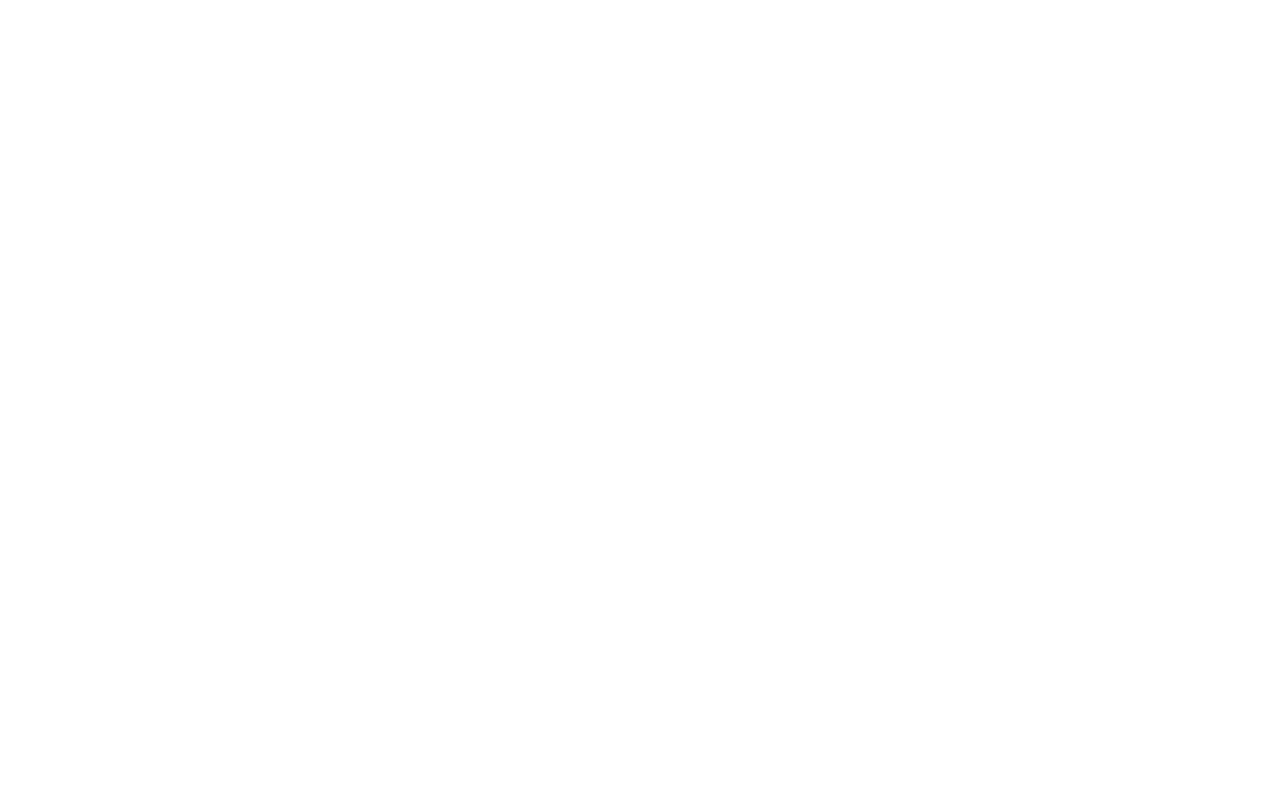
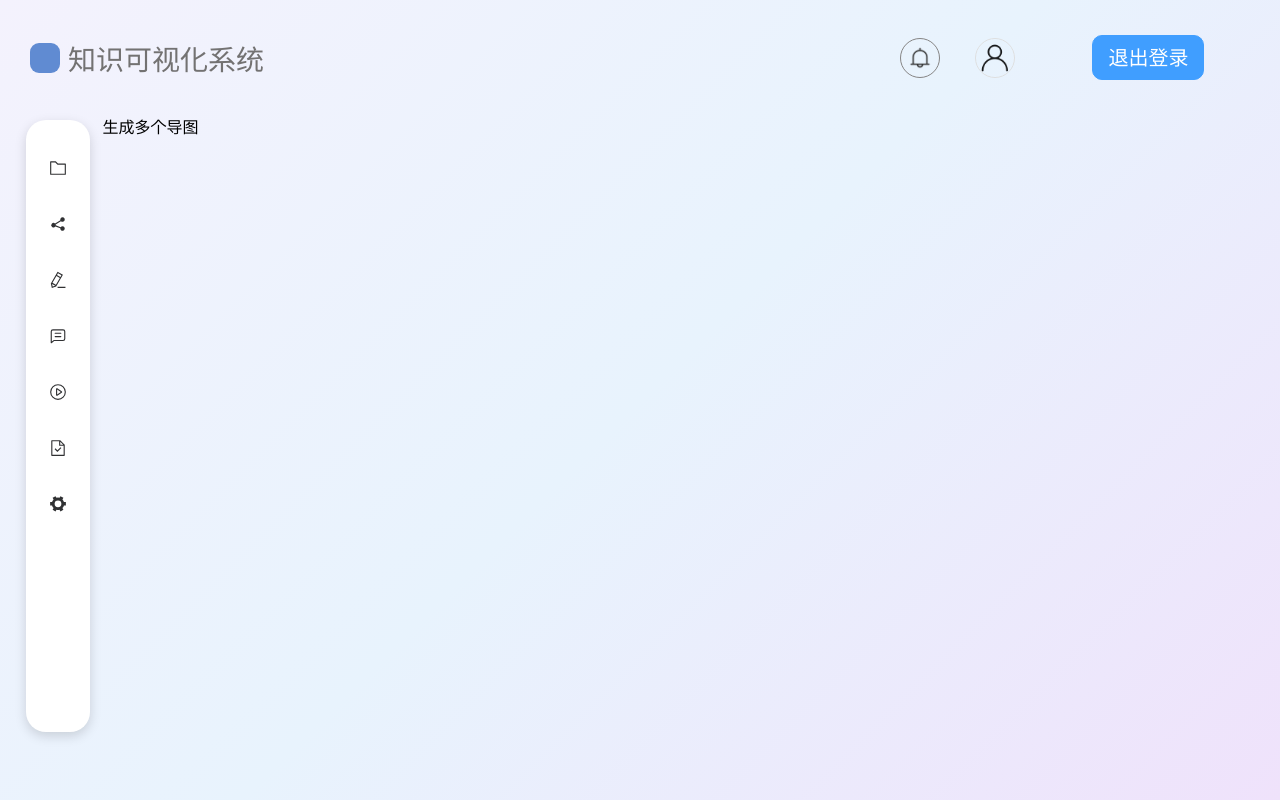
Before and after one commit to luo303/Knowledge-Visualization-System, a Vue app: page /#/layout/generate-pro in a window 1280 px wide. Before the commit this address had no page. Built offline with nearby package versions, Linux system fonts and the light colour scheme; what simple-mind-map, vue3-markdown-it would draw is missing.

Commit message:
feat: 创建 生成多个导图文件 generate-pro 同时配置路由跳转

```diff
--- a/src/router/index.ts
+++ b/src/router/index.ts
@@ -36,6 +36,11 @@ const router = createRouter({
             {
               path: 'personalcenter',
               component: () => import('@/views/PersonalCenter.vue')
+            },
+            {
+              path: 'generate-pro',
+              component: () => import('@/views/Generate-pro.vue'),
+              name: 'generate-pro'
             }
           ]
         }
--- a/src/views/CreateMind.vue
+++ b/src/views/CreateMind.vue
@@ -242,7 +242,7 @@ const handleFileUpload = async (e: Event) => {
 const viewMindmap = () => {
   const mapId = LayoutStore.data?.mapId
   if (mapId && mapId !== 'xxx') {
-    router.push({ name: 'handedit', query: { mapId } }) // 携带 mapId
+    router.push({ name: 'generate-pro', query: { mapId } }) // 携带 mapId
   } else {
     ElMessage.warning('导图数据未找到或未生成正式ID，无法跳转')
   }
--- /dev/null
+++ b/src/views/Generate-pro.vue
@@ -0,0 +1,7 @@
+<template>
+  <div>生成多个导图</div>
+</template>
+
+<script lang="ts" setup></script>
+
+<style lang="scss" scoped></style>
```
Also changed, not shown: 1 other file (tests, documents, lock files or other folders).
